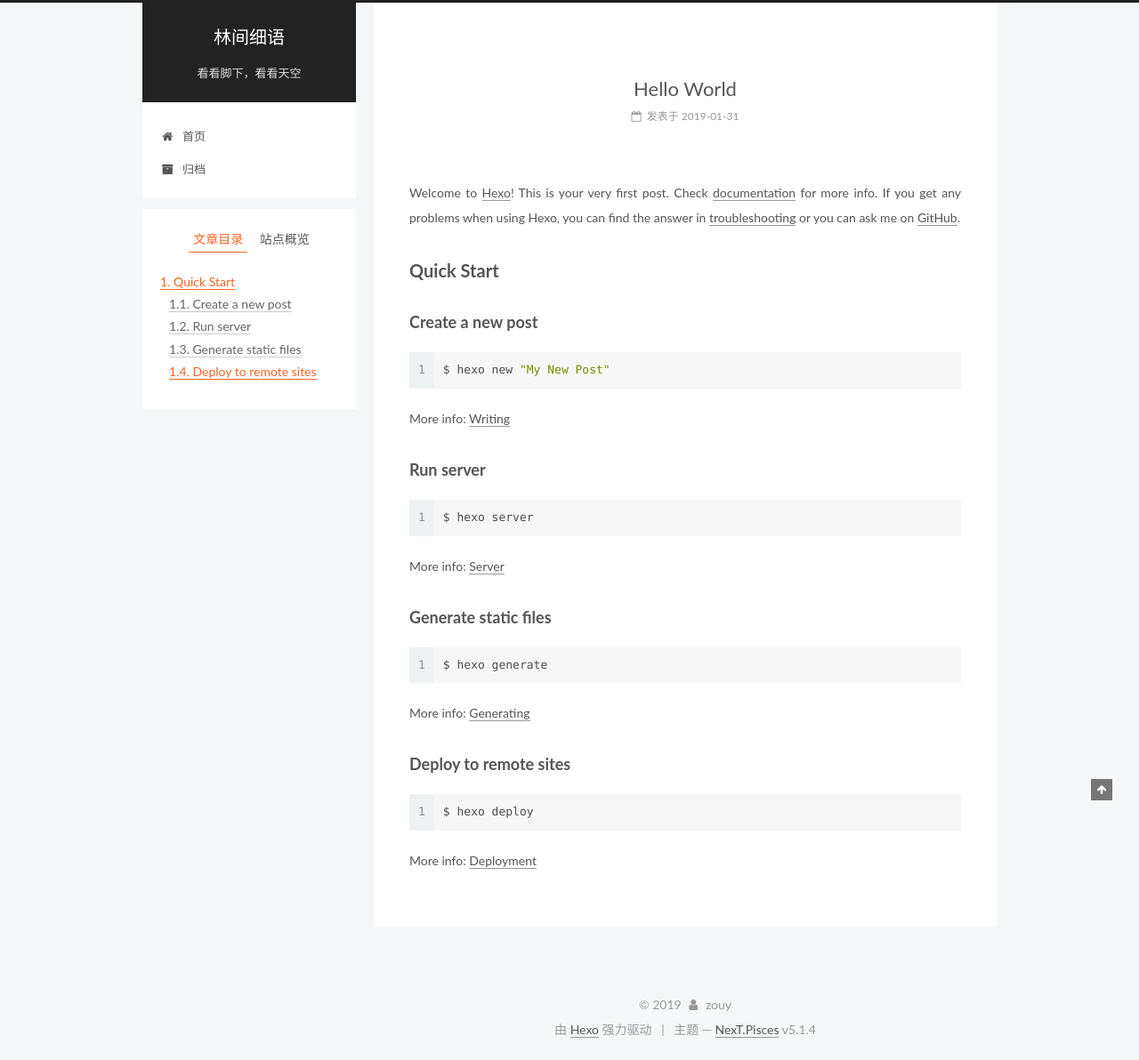
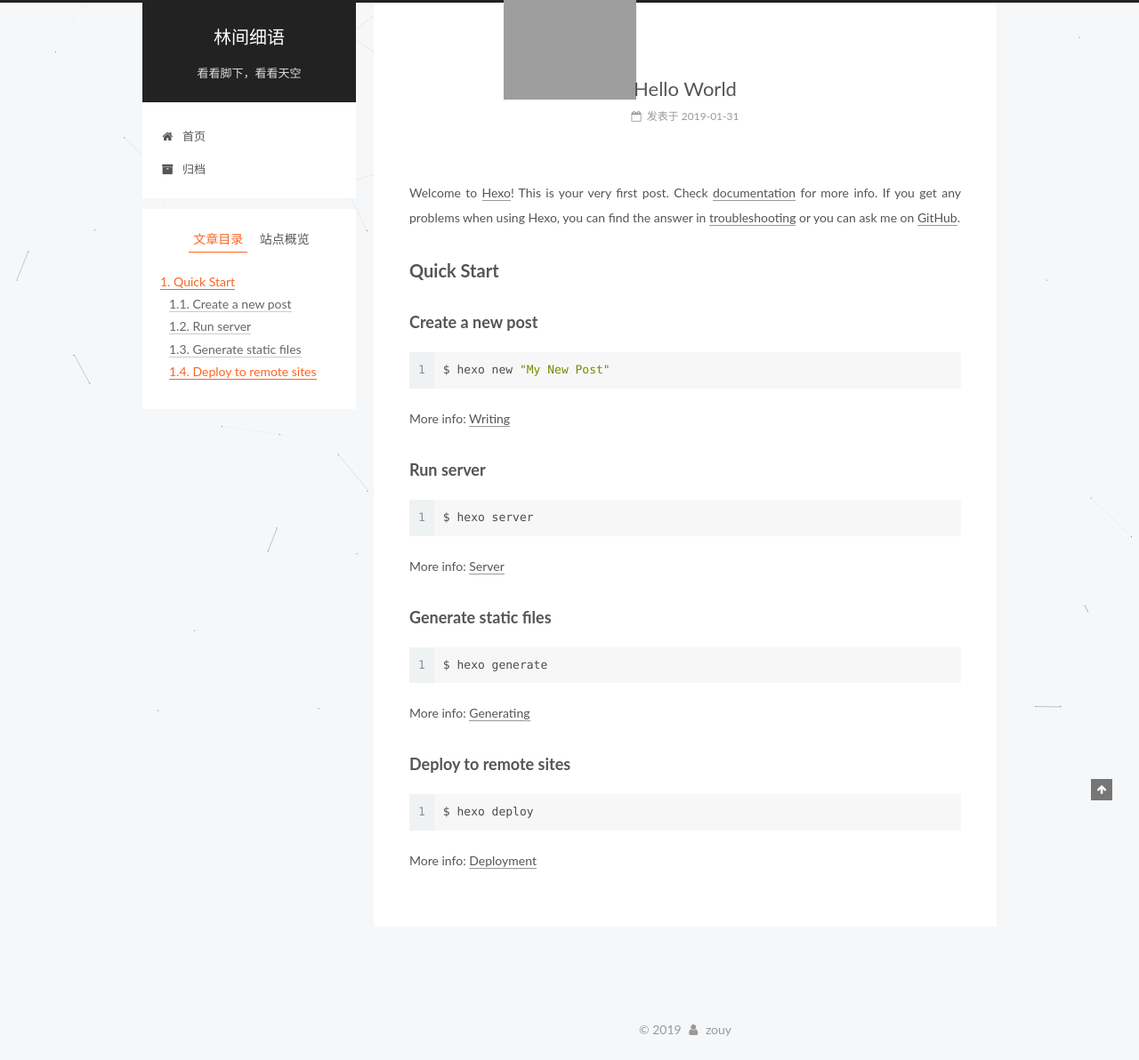
Before and after one commit to T-Zouy/T-Zouy.github.io, a plain HTML site: page 2019/01/31/hello-world/index.html in a window 1280 px wide. Shown: the whole page at 89% size. Drawn offline with Linux system fonts and the light colour scheme; grey boxes are pictures that could not be loaded.

Commit message:
Site updated: 2019-02-01 13:48:22

```diff
--- a/2019/01/31/hello-world/index.html
+++ b/2019/01/31/hello-world/index.html
@@ -146,7 +146,11 @@
 
 
   <div class="container sidebar-position-left page-post-detail">
-    <div class="headband"></div>
+    <div class="headband">
+      <a href="https://github.com/T-Zouy/T-Zouy.github.io">
+        <img width="149" height="149" src="https://github.blog/wp-content/uploads/2008/12/forkme_right_darkblue_121621.png?resize=149%2C149" class="attachment-full size-full" alt="Fork me on GitHub" data-recalc-dims="1">
+      </a>
+    </div>
 
     <header id="header" class="header" itemscope="" itemtype="http://schema.org/WPHeader">
       <div class="header-inner"><div class="site-brand-wrapper">
@@ -469,15 +473,9 @@
 </div>
 
 
-  <div class="powered-by">由 <a class="theme-link" target="_blank" href="https://hexo.io">Hexo</a> 强力驱动</div>
 
 
 
-  <span class="post-meta-divider">|</span>
-
-
-
-  <div class="theme-info">主题 &mdash; <a class="theme-link" target="_blank" href="https://github.com/iissnan/hexo-theme-next">NexT.Pisces</a> v5.1.4</div>
 
 
 
@@ -536,6 +534,8 @@
 
 
 
+
+
     <script type="text/javascript" src="/lib/jquery/index.js?v=2.1.3"></script>
 
 
@@ -562,6 +562,11 @@
 
 
     <script type="text/javascript" src="/lib/fancybox/source/jquery.fancybox.pack.js?v=2.1.5"></script>
+
+
+
+
+    <script type="text/javascript" src="/lib/canvas-nest/canvas-nest.min.js"></script>
 
 
 
--- a/css/main.css
+++ b/css/main.css
@@ -1823,7 +1823,7 @@ pre .javascript .function {
   width: 4px;
   height: 4px;
   border-radius: 50%;
-  background: #8785ad;
+  background: #f030a7;
 }
 .links-of-blogroll {
   font-size: 13px;
```
Also changed, not shown: archives/2019/01/index.html (+12 -7 lines), archives/2019/index.html (+12 -7 lines), archives/index.html (+12 -7 lines), index.html (+12 -7 lines).
